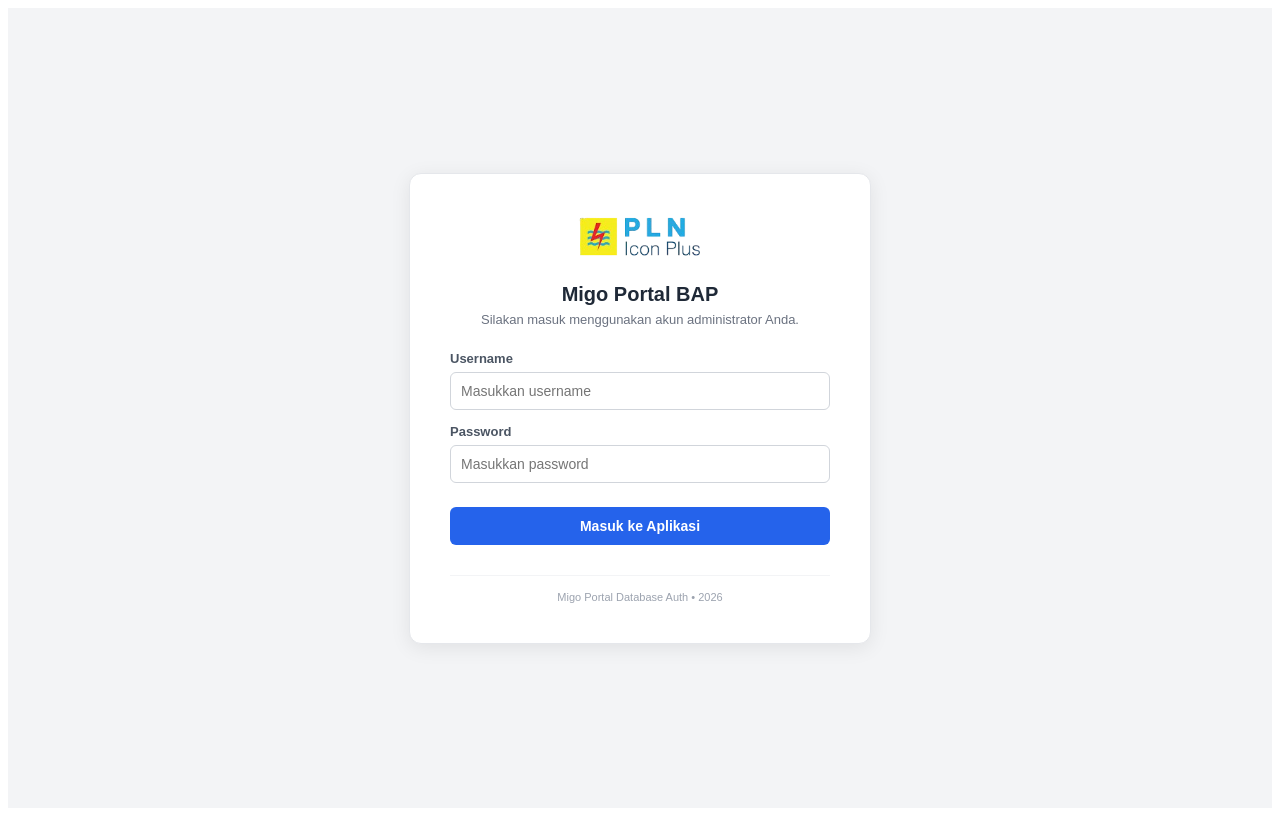
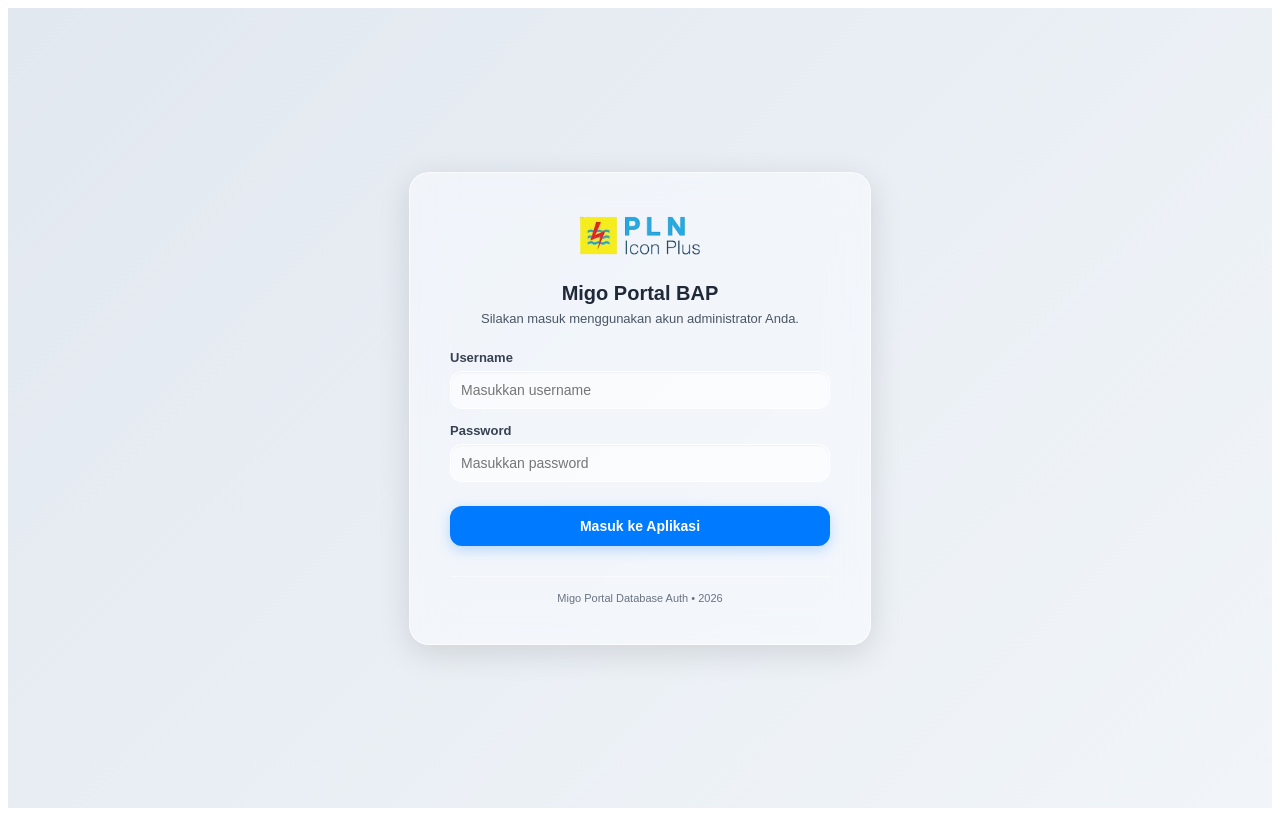
Before and after one commit to Aryacoding/Spreadsheets-Mentoring-System-, a React (Vite) app in the folder frontend/: page / in a window 1280 px wide. Built offline with nearby package versions, Linux system fonts and the light colour scheme.

Commit message:
Update 8.1

```diff
--- a/frontend/src/pages/LoginPage.jsx
+++ b/frontend/src/pages/LoginPage.jsx
@@ -13,8 +13,7 @@
     setIsLoading(true);
     setError('');
 
-try {
-      // UBAH DARI 'http://localhost:5000/api/login' MENJADI KODE DI BAWAH INI:
+    try {
       const response = await fetch(`${BASE_URL}/api/login`, {
         method: 'POST',
         headers: { 'Content-Type': 'application/json' },
@@ -36,43 +35,96 @@
   };
 
   return (
-    <div style={{ display: 'flex', justifyContent: 'center', alignItems: 'center', height: '100vh', backgroundColor: '#f3f4f6', fontFamily: 'Arial, sans-serif' }}>
-      <div style={{ backgroundColor: '#ffffff', padding: '40px', borderRadius: '12px', boxShadow: '0 4px 20px rgba(0,0,0,0.08)', width: '100%', maxWidth: '380px', textAlign: 'center', border: '1px solid #e5e7eb' }}>
+    <div style={{
+      display: 'flex',
+      justifyContent: 'center',
+      alignItems: 'center',
+      height: '100vh',
+      // Mengubah background flat menjadi gradient lembut agar efek kaca transparan terlihat nyata
+      background: 'linear-gradient(135deg, #e2e8f0 0%, #f1f5f9 100%)',
+      fontFamily: 'Arial, sans-serif'
+    }}>
+      {/* Kartu Login Utama (Glassmorphism) */}
+      <div style={{
+        backgroundColor: 'rgba(255, 255, 255, 0.45)',
+        backdropFilter: 'blur(20px) saturate(150%)',
+        WebkitBackdropFilter: 'blur(20px) saturate(150%)', // Support Safari
+        padding: '40px',
+        borderRadius: '20px',
+        boxShadow: '0 8px 32px 0 rgba(0, 0, 0, 0.12)',
+        width: '100%',
+        maxWidth: '380px',
+        textAlign: 'center',
+        border: '1px solid rgba(255, 255, 255, 0.6)'
+      }}>
 
         <div style={{ marginBottom: '20px' }}>
           <img src={logoIconnet} alt="Logo ICONNET" style={{ height: '45px', objectFit: 'contain' }} />
         </div>
 
         <h3 style={{ color: '#1f2937', margin: '0 0 6px 0', fontSize: '20px', fontWeight: '700' }}>Migo Portal BAP</h3>
-        <p style={{ color: '#6b7280', fontSize: '13px', margin: '0 0 24px 0' }}>Silakan masuk menggunakan akun administrator Anda.</p>
+        <p style={{ color: '#4b5563', fontSize: '13px', margin: '0 0 24px 0' }}>Silakan masuk menggunakan akun administrator Anda.</p>
 
         {error && (
-          <div style={{ backgroundColor: '#fee2e2', color: '#dc2626', padding: '10px', borderRadius: '6px', fontSize: '13px', marginBottom: '16px', fontWeight: '600', textAlign: 'left', border: '1px solid #fca5a5' }}>
+          <div style={{
+            backgroundColor: 'rgba(254, 226, 226, 0.8)',
+            color: '#dc2626',
+            padding: '10px',
+            borderRadius: '10px',
+            fontSize: '13px',
+            marginBottom: '16px',
+            fontWeight: '600',
+            textAlign: 'left',
+            border: '1px solid rgba(252, 165, 165, 0.5)',
+            backdropFilter: 'blur(10px)'
+          }}>
             ⚠️ {error}
           </div>
         )}
 
         <form onSubmit={handleFormLogin} style={{ display: 'flex', flexDirection: 'column', gap: '14px', textAlign: 'left' }}>
           <div>
-            <label style={{ fontSize: '13px', fontWeight: '600', color: '#4b5563', display: 'block', marginBottom: '6px' }}>Username</label>
+            <label style={{ fontSize: '13px', fontWeight: '600', color: '#374151', display: 'block', marginBottom: '6px' }}>Username</label>
             <input
               type="text"
               required
               value={username}
               onChange={(e) => setUsername(e.target.value)}
-              style={{ width: '100%', padding: '10px', borderRadius: '6px', border: '1px solid #d1d5db', fontSize: '14px', boxSizing: 'border-box' }}
+              style={{
+                width: '100%',
+                padding: '10px',
+                borderRadius: '12px',
+                backgroundColor: 'rgba(255, 255, 255, 0.6)',
+                border: '1px solid rgba(255, 255, 255, 0.8)',
+                fontSize: '14px',
+                boxSizing: 'border-box',
+                outline: 'none',
+                boxShadow: 'inset 0 1px 2px rgba(0,0,0,0.05)',
+                transition: 'all 0.3s ease'
+              }}
               placeholder="Masukkan username"
             />
           </div>
 
           <div>
-            <label style={{ fontSize: '13px', fontWeight: '600', color: '#4b5563', display: 'block', marginBottom: '6px' }}>Password</label>
+            <label style={{ fontSize: '13px', fontWeight: '600', color: '#374151', display: 'block', marginBottom: '6px' }}>Password</label>
             <input
               type="password"
               required
               value={password}
               onChange={(e) => setPassword(e.target.value)}
-              style={{ width: '100%', padding: '10px', borderRadius: '6px', border: '1px solid #d1d5db', fontSize: '14px', boxSizing: 'border-box' }}
+              style={{
+                width: '100%',
+                padding: '10px',
+                borderRadius: '12px',
+                backgroundColor: 'rgba(255, 255, 255, 0.6)',
+                border: '1px solid rgba(255, 255, 255, 0.8)',
+                fontSize: '14px',
+                boxSizing: 'border-box',
+                outline: 'none',
+                boxShadow: 'inset 0 1px 2px rgba(0,0,0,0.05)',
+                transition: 'all 0.3s ease'
+              }}
               placeholder="Masukkan password"
             />
           </div>
@@ -80,13 +132,33 @@
           <button
             type="submit"
             disabled={isLoading}
-            style={{ width: '100%', backgroundColor: '#2563eb', color: '#ffffff', border: 'none', padding: '11px', borderRadius: '6px', fontSize: '14px', fontWeight: '600', cursor: 'pointer', marginTop: '10px', transition: 'background 0.2s' }}
+            style={{
+              width: '100%',
+              backgroundColor: '#007AFF', // Biru iOS/macOS asli
+              color: '#ffffff',
+              border: 'none',
+              padding: '12px',
+              borderRadius: '12px',
+              fontSize: '14px',
+              fontWeight: '600',
+              cursor: 'pointer',
+              marginTop: '10px',
+              transition: 'background 0.2s, opacity 0.2s',
+              opacity: isLoading ? 0.7 : 1,
+              boxShadow: '0 4px 14px 0 rgba(0, 122, 255, 0.25)'
+            }}
           >
             {isLoading ? 'Memverifikasi...' : 'Masuk ke Aplikasi'}
           </button>
         </form>
 
-        <div style={{ marginTop: '30px', fontSize: '11px', color: '#9ca3af', borderTop: '1px solid #f3f4f6', paddingTop: '15px' }}>
+        <div style={{
+          marginTop: '30px',
+          fontSize: '11px',
+          color: '#6b7280',
+          borderTop: '1px solid rgba(255, 255, 255, 0.4)',
+          paddingTop: '15px'
+        }}>
           Migo Portal Database Auth &bull; 2026
         </div>
       </div>
```
Also changed, not shown: 1 other file (tests, documents, lock files or other folders).
